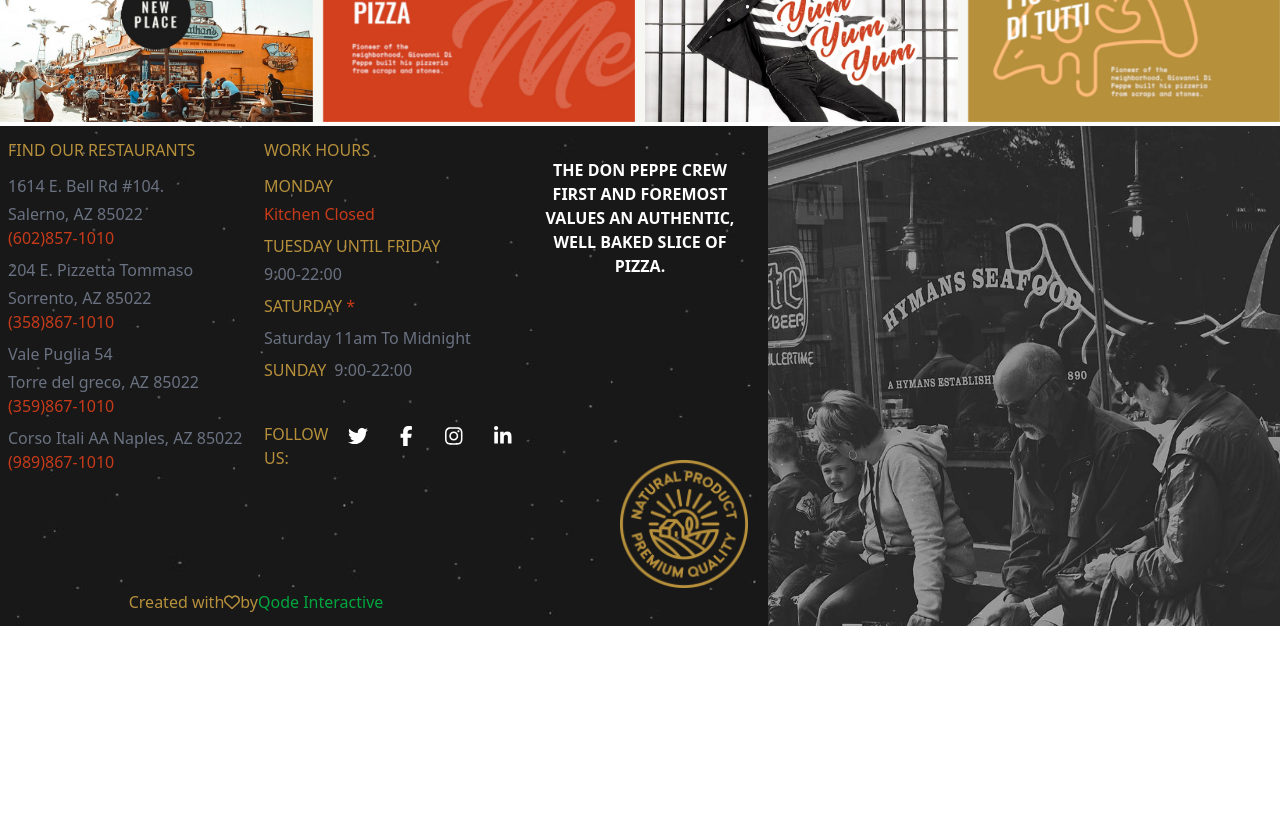
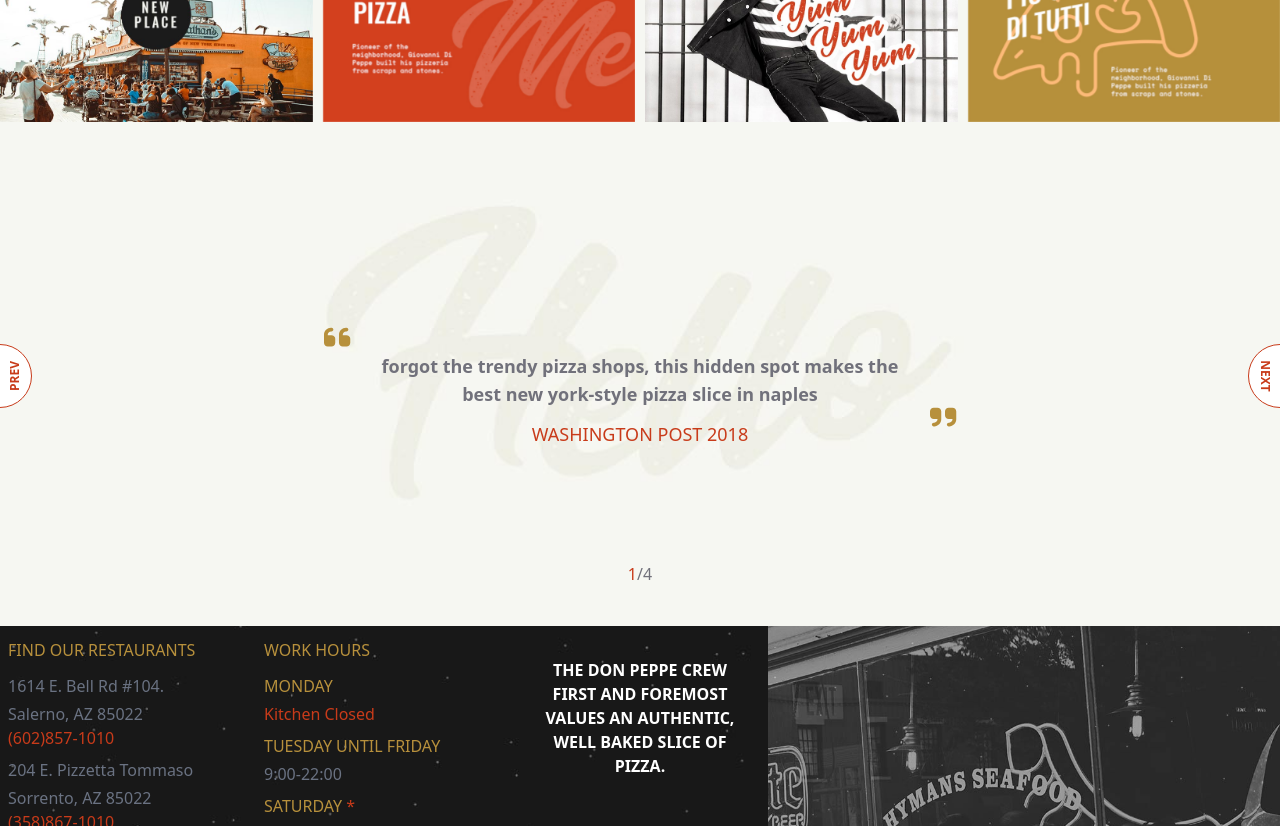
Before and after one commit to Francescodc92/pizzeria-front-react, a React (Vite) app: page / in a window 1280 px wide. Shown: the part 680-1506 px from the top of the page. Before the commit the page ends 1306 px from the top, so only its background shows below. Built offline with nearby package versions, Linux system fonts and the light colour scheme.

Commit message:
Add testimonials section with slider functionality and create testimonial components

```diff
--- a/src/pages/home/components/header/slider/slider-button-component.tsx
+++ b/src/components/slider-button/slider-button-component.tsx
@@ -1,4 +1,4 @@
-import { sliderFunction } from "../../../../../utils/slider/slider-functions";
+import { sliderFunction } from "../../utils/slider/slider-functions";
 
 interface SliderButtonComponentProps {
     changeIndex: (index: number) => void;
--- a/src/pages/home/components/header/slider/slider-component.tsx
+++ b/src/pages/home/components/header/slider/slider-component.tsx
@@ -1,5 +1,5 @@
 import { useState } from "react";
-import { SliderButtonComponent } from "./slider-button-component";
+import { SliderButtonComponent } from "../../../../../components/slider-button/slider-button-component";
 
 const sliderHeaderArray = [
     {
--- a/src/pages/home/components/main/main-component.tsx
+++ b/src/pages/home/components/main/main-component.tsx
@@ -1,9 +1,11 @@
 import { BannerSectionComponent } from "./banner-section/banner-section-component"
+import { TestimonialsSectionComponent } from "./testimonials-section/testimonial-section-component"
 
 export const MainComponent = () => {
     return (
         <main className="bg-[#f6f7f2]">
             <BannerSectionComponent />
+            <TestimonialsSectionComponent />
         </main>
     )
 }
--- /dev/null
+++ b/src/pages/home/components/main/testimonials-section/testimonial-component.tsx
@@ -0,0 +1,29 @@
+import { faQuoteLeft, faQuoteRight } from "@fortawesome/free-solid-svg-icons";
+import { FontAwesomeIcon } from "@fortawesome/react-fontawesome";
+
+interface TestimonialObjProps {
+    testimonialObj: { text: string; person: string }
+}
+
+export const TestimonialComponent = ({
+    testimonialObj,
+}: TestimonialObjProps) => {
+    return (
+        <div className="max-w-xl mx-auto font-bold text-zinc-500 text-center text-sm lg:text-lg px-3">
+            <p className="testimonial max-w-xl text-center mx-auto relative">
+                {testimonialObj.text}
+                <span className="block text-primary uppercase font-normal mt-3">
+                    {testimonialObj.person}
+                </span>
+                <FontAwesomeIcon
+                    icon={faQuoteLeft}
+                    className="absolute -top-[30px] left-0 md:-left-10 text-3xl text-[#b7903c]"
+                />
+                <FontAwesomeIcon
+                    icon={faQuoteRight}
+                    className="absolute bottom-0 md:bottom-4 right-0 md:-right-10 text-3xl text-[#b7903c]"
+                />
+            </p>
+        </div>
+    );
+};
--- /dev/null
+++ b/src/pages/home/components/main/testimonials-section/testimonial-section-component.tsx
@@ -0,0 +1,51 @@
+import { useState } from "react";
+import { SliderButtonComponent } from "../../../../../components/slider-button/slider-button-component";
+import { TestimonialComponent } from "./testimonial-component";
+
+
+const testimonialsArray = [
+    {
+        text: "forgot the trendy pizza shops, this hidden spot makes the best new york-style pizza slice in naples",
+        person: "washington post 2018",
+    },
+    {
+        text: "Lorem ipsum dolor sit amet consectetur adipisicing elit. Minus laborum itaque facere dolor ducimus nobis, cum ratione molestias distinctio blanditiis recusandae nulla fugit, ipsum doloremque explicabo, enim sit esse eaque suscipit ex optio? Aperiam excepturi quasi non quis itaque reiciendis eaque, sequi, consequuntur, recusandae sit ut. Adipisci recusandae tempore debitis?",
+        person: "lorem 2019",
+    },
+    {
+        text: "Lorem ipsum dolor sit amet consectetur adipisicing elit. Nam delectus doloribus, vero id natus numquam aperiam, inventore amet odit unde optio! Magnam iste incidunt autem omnis animi debitis harum aut!",
+        person: "lorem 2022",
+    },
+    {
+        text: "Lorem ipsum dolor sit amet consectetur adipisicing elit. Nam delectus doloribus, vero id natus numquam aperiam, inventore amet odit unde optio! Magnam iste incidunt autem omnis animi debitis harum aut!",
+        person: "lorem 2023",
+    },
+];
+
+export const TestimonialsSectionComponent = () => {
+    const [currentTestimonial, setCurrentTestimonial] = useState(0);
+
+    return (
+        <section
+            id="testimonials"
+            className="bg-testimonials relative min-h-[450px] md:min-h-[500px] pt-12 flex md:items-center justify-center bg-center bg-cover bg-no-repeat overflow-x-hidden"
+        >
+            {
+                <TestimonialComponent
+                    testimonialObj={testimonialsArray[currentTestimonial]}
+                />
+            }
+            <SliderButtonComponent
+                changeIndex={setCurrentTestimonial}
+                currentIndex={currentTestimonial}
+                numberItems={testimonialsArray.length}
+            />
+            <div className="absolute bottom-10 left-1/2 -translate-x-1/2">
+                <p className="text-zinc-500">
+                    <span className="text-primary">{currentTestimonial + 1}</span>/
+                    <span>{testimonialsArray.length}</span>
+                </p>
+            </div>
+        </section>
+    );
+};
```
Also changed, not shown: src/pages/home/components/header/header-component.tsx (indentation only).
